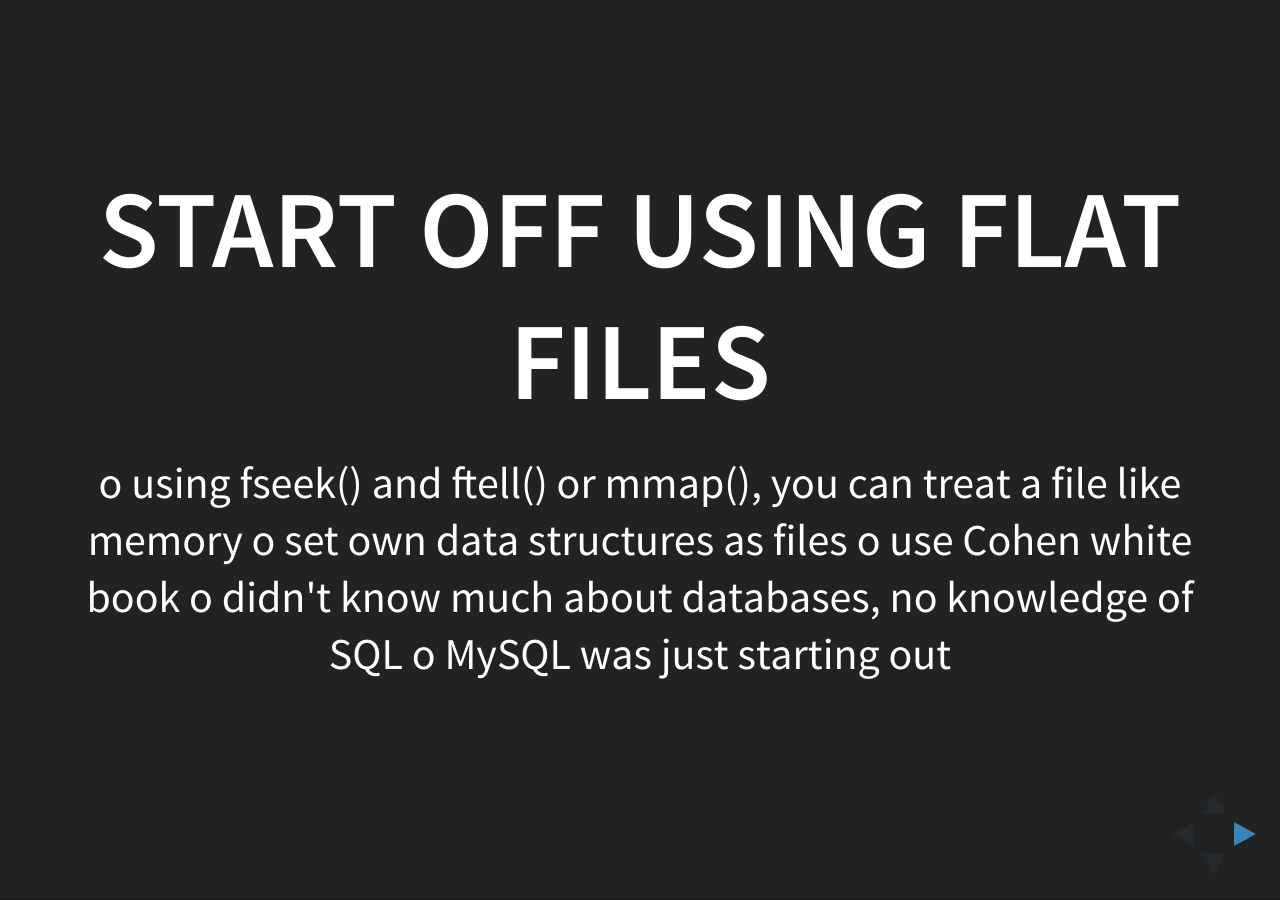
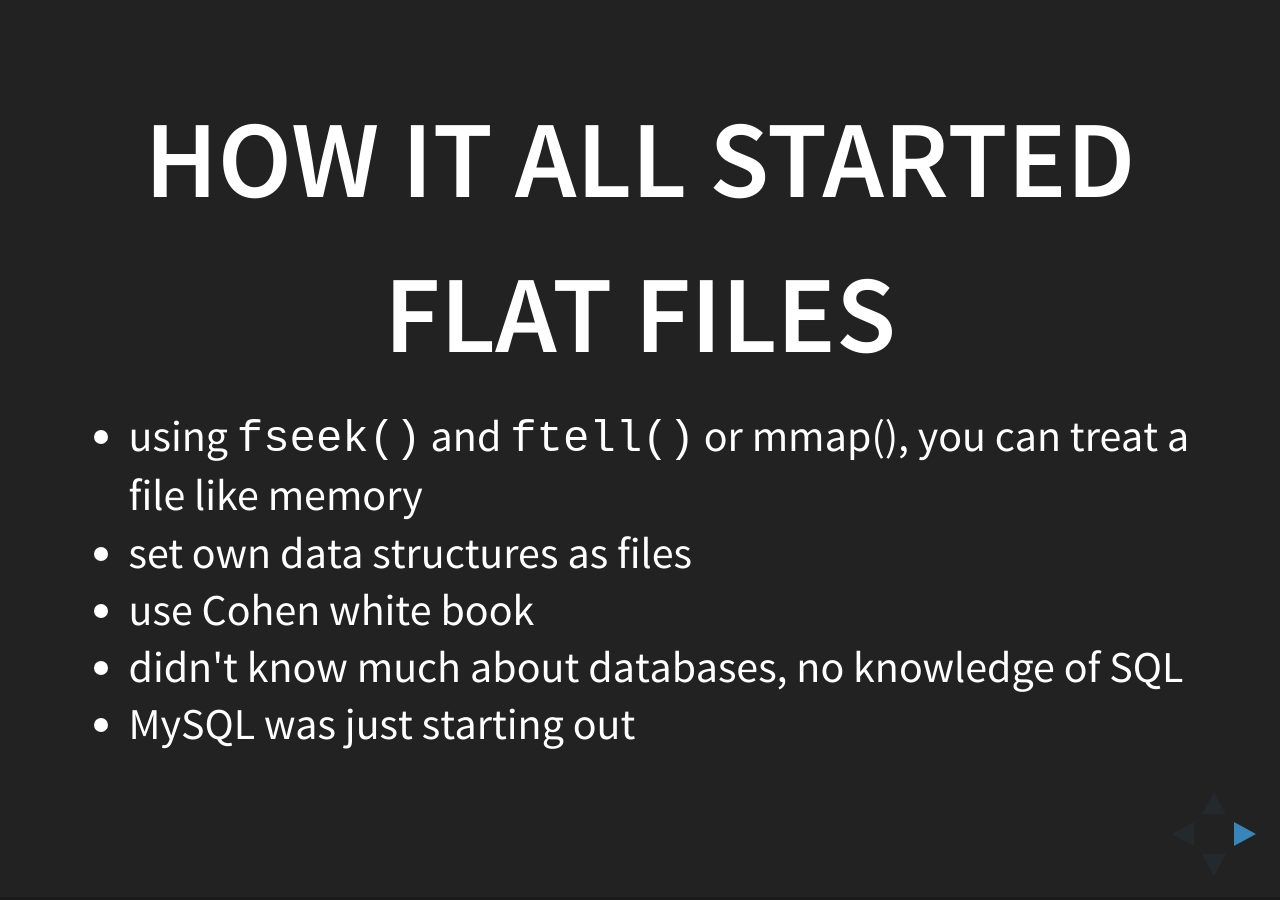
Before and after one commit to chongkim/chongkim.github.io, a Jekyll site: the page slides/adventures-in-mysql/index.html, which Jekyll copies as it is, in a window 1280 px wide. Built offline with Jekyll 4.4.1, drawn with Linux system fonts in a browser that asks for light colours.

Commit message:
use <ul>

````diff
--- a/slides/adventures-in-mysql/index.html
+++ b/slides/adventures-in-mysql/index.html
@@ -17,21 +17,30 @@
 <body>
   <div class="reveal">
     <div class="slides">
+      <section>
+        <h1>How it all started</h1>
+        <h1>Flat Files</h1>
 
-      <section>
-        <h1>start off using flat files</h1>
-        o using fseek() and ftell() or mmap(), you can treat a file like memory
-        o set own data structures as files
-        o use Cohen white book
-        o didn't know much about databases, no knowledge of SQL
-        o MySQL was just starting out
+        <ul>
+          <li>using <code>fseek()</code> and <code>ftell()</code> or mmap(), you can treat a file like memory</li>
+          <li>set own data structures as files</li>
+          <li>use Cohen white book</li>
+          <li>didn't know much about databases, no knowledge of SQL</li>
+          <li>MySQL was just starting out</li>
+        </ul>
       </section>
       <section>
-        o crash course in SQL
-        o SELECT FROM WHERE
-        o joins
-        o outer joins
-        o self joins
+        <section id="now">
+          Crash course in SQL
+        </section>
+        <section>
+          ```
+          SELECT FROM WHERE
+          ```
+        </section>
+        <section>o joins</section>
+        <section>o outer joins</section>
+        <section>o self joins</section>
       </section>
       <section>
         o join tables
````
